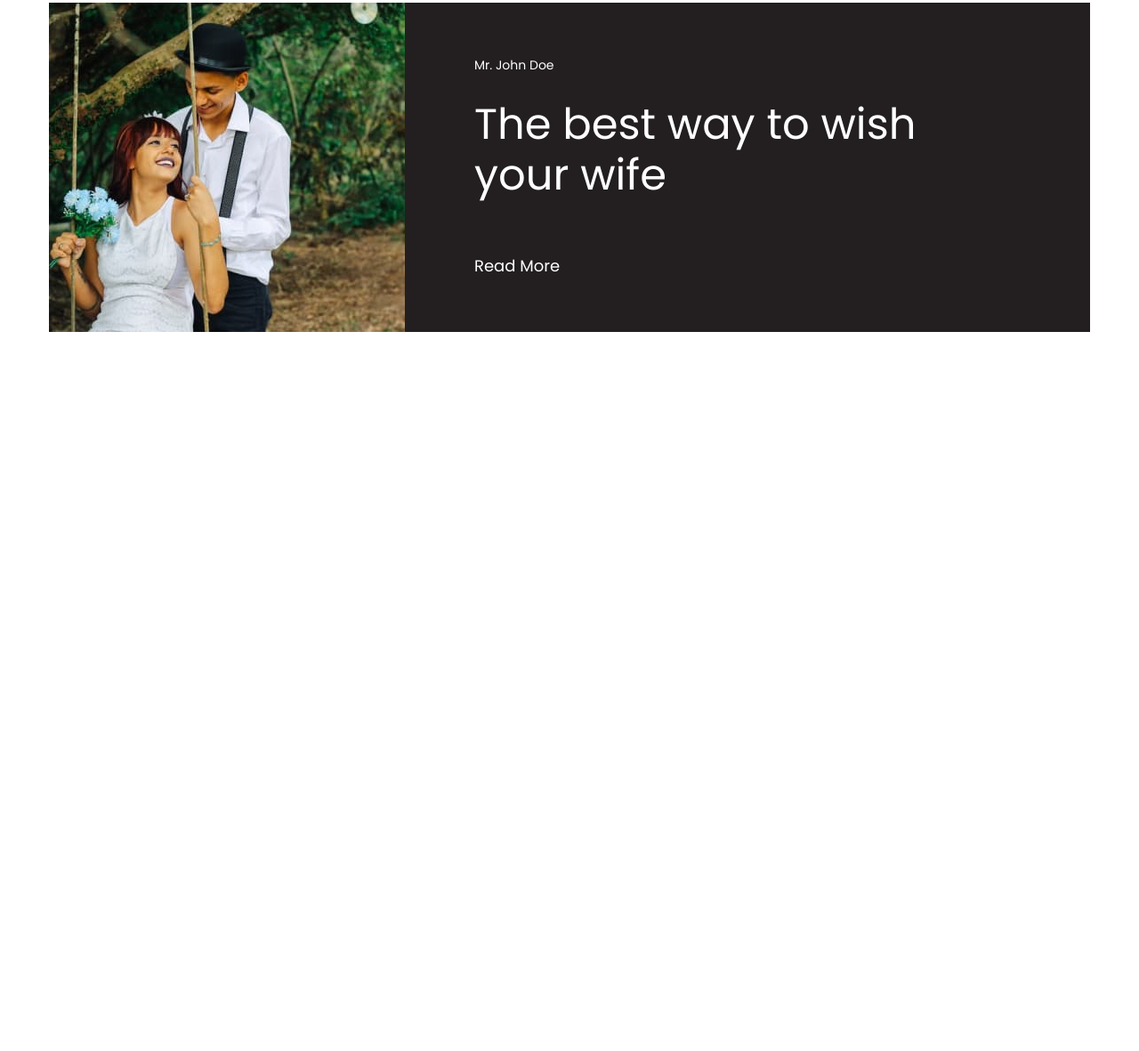
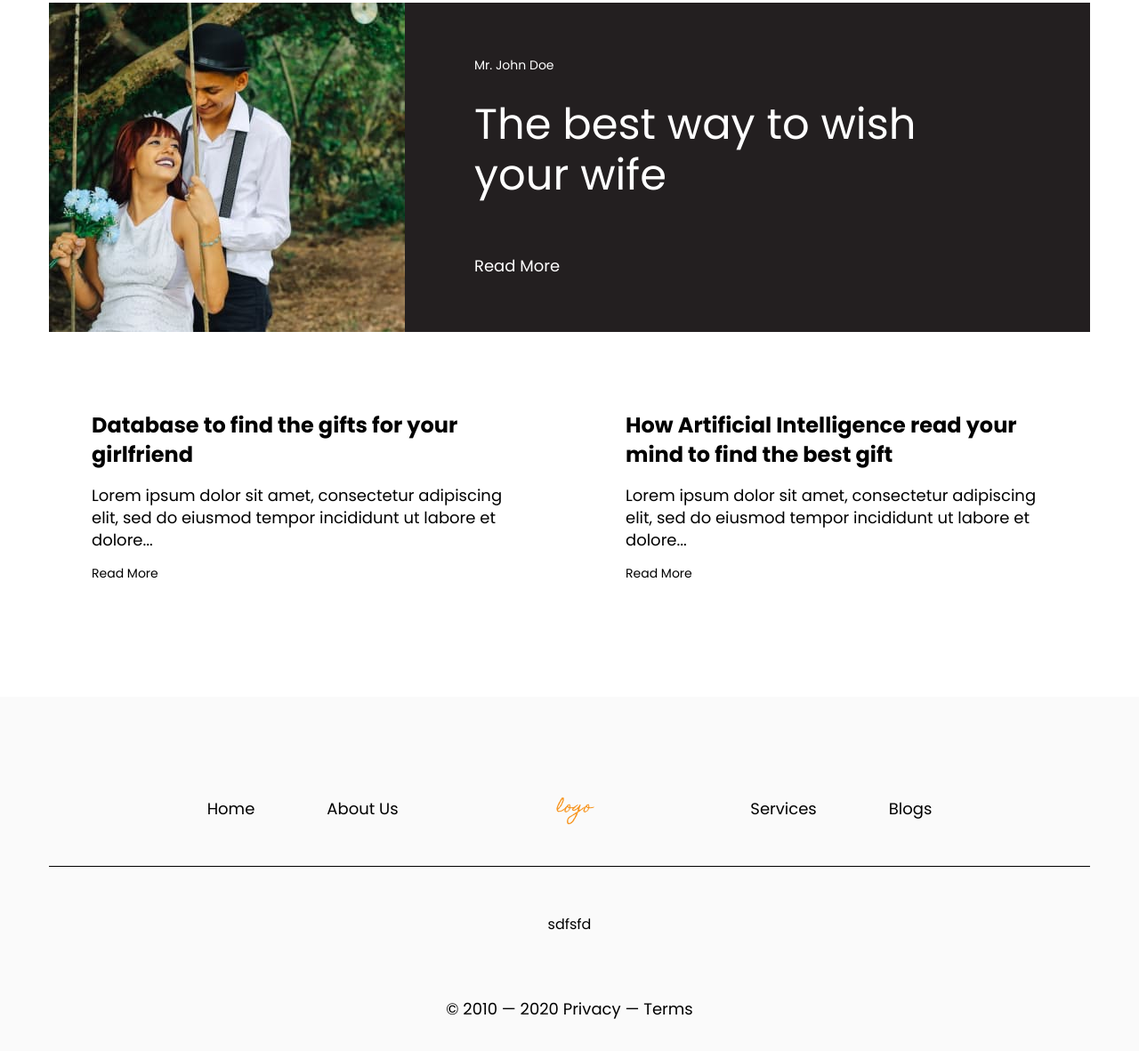
Before and after one commit to mpaukov/gift-practice, a plain HTML site: page index.html in a window 1280 px wide. Shown: the part 2503-3684 px from the top of the page at 89% size. Before the commit the page ends 2956 px from the top, so only its background shows below. Drawn offline with nearby package versions, Linux system fonts and the light colour scheme.

Commit message:
add footer

```diff
--- a/index.html
+++ b/index.html
@@ -210,8 +210,72 @@
               </div>
             </article>
           </a>
+          <ul class="list card__blog">
+            <li class="card__blog-item">
+              <a href="" class="link link__blog">
+                <article>
+                  <h2 class="title__article">
+                    Database to find the gifts for your girlfriend
+                  </h2>
+                  <p class="text__blog">
+                    Lorem ipsum dolor sit amet, consectetur adipiscing elit, sed
+                    do eiusmod tempor incididunt ut labore et dolore...
+                  </p>
+                  <p class="text__blog-link">Read More</p>
+                </article>
+              </a>
+            </li>
+            <li class="card__blog-item">
+              <a href="" class="link link__blog">
+                <article>
+                  <h2 class="title__article">
+                    How Artificial Intelligence read your mind to find the best
+                    gift
+                  </h2>
+                  <p class="text__blog">
+                    Lorem ipsum dolor sit amet, consectetur adipiscing elit, sed
+                    do eiusmod tempor incididunt ut labore et dolore...
+                  </p>
+                  <p class="text__blog-link">Read More</p>
+                </article>
+              </a>
+            </li>
+          </ul>
         </div>
       </section>
+      <footer class="footer">
+        <div class="container">
+          <div class="footer__thumb">
+            <ul class="list footer__items">
+              <li class="footer__item">
+                <a class="link link__footer" href="">Home</a>
+              </li>
+              <li class="footer__item">
+                <a class="link link__footer" href="">About Us</a>
+              </li>
+            </ul>
+            <a class="link logo" href="">logo</a>
+            <ul class="list footer__items">
+              <li class="footer__item">
+                <a class="link link__footer" href="">Services</a>
+              </li>
+              <li class="footer__item">
+                <a class="link link__footer" href="">Blogs</a>
+              </li>
+            </ul>
+          </div>
+          <ul class="list footer__social">
+            <li>
+              <a class="link" href="">sdfsfd</a>
+            </li>
+            <li></li>
+            <li></li>
+            <li></li>
+            <li></li>
+          </ul>
+        </div>
+        <p class="text__footer">&#169; 2010 — 2020 Privacy — Terms</p>
+      </footer>
     </main>
   </body>
 </html>
--- a/sass/components/_card.scss
+++ b/sass/components/_card.scss
@@ -19,3 +19,20 @@
     box-shadow: 10px 10px 15px rgba(0, 0, 0, 0.05);
   }
 }
+
+.card__blog {
+  display: flex;
+}
+
+.card__blog-item {
+  padding: 48px;
+
+  &:not(:last-child) {
+    margin-right: 30px;
+  }
+
+  &:hover,
+  &:focus-within {
+    box-shadow: 10px 10px 15px rgba(0, 0, 0, 0.05);
+  }
+}
--- a/sass/components/_links.scss
+++ b/sass/components/_links.scss
@@ -11,7 +11,6 @@
   height: 40px;
   color: $accent-color;
   border: 1px solid $accent-color;
-  box-sizing: border-box;
   border-radius: 5px;
 
   text-transform: uppercase;
@@ -52,7 +51,7 @@
 
   color: $accent-color;
   border: 1px solid $accent-color;
-  box-sizing: border-box;
+
   border-radius: 5px;
 
   text-transform: uppercase;
@@ -98,3 +97,12 @@
     border: 1px solid $main-text-color;
   }
 }
+
+.link__blog {
+  display: block;
+}
+
+.link__footer {
+  display: block;
+  padding: 53px 0;
+}
--- a/sass/components/_logo.scss
+++ b/sass/components/_logo.scss
@@ -8,4 +8,9 @@
   line-height: 2.17;
 
   color: $logo-color;
+
+  .footer & {
+    padding: 43px 0;
+    color: $accent-color;
+  }
 }
--- a/sass/components/_texts.scss
+++ b/sass/components/_texts.scss
@@ -30,6 +30,21 @@
   margin-bottom: 71px;
 }
 
+.text__blog {
+  font-size: 18px;
+  line-height: 1.4;
+  text-align: left;
+  margin-top: 0;
+  margin-bottom: 16px;
+}
+
+.text__blog-link {
+  margin: 0;
+  font-size: 14px;
+  line-height: 1.4;
+  text-align: left;
+}
+
 .text__name {
   margin-top: 0;
   margin-bottom: 27px;
@@ -44,3 +59,10 @@
   line-height: 1.4;
   color: $main-light-color;
 }
+
+.text__footer {
+  margin: 0;
+  font-size: 18px;
+  line-height: 1.4;
+  text-align: center;
+}
--- a/sass/components/_titles.scss
+++ b/sass/components/_titles.scss
@@ -30,3 +30,12 @@
   margin-top: 0;
   margin-bottom: 60px;
 }
+
+.title__article {
+  font-size: 24px;
+  line-height: 1.4;
+  text-align: left;
+  color: $main-text-color;
+  margin-top: 0;
+  margin-bottom: 16px;
+}
--- /dev/null
+++ b/sass/layouts/_footer.scss
@@ -0,0 +1,37 @@
+.footer {
+  padding-top: 62px;
+  padding-bottom: 35px;
+  background-color: $card-background-color;
+}
+
+.footer__items {
+  display: flex;
+  align-items: center;
+}
+
+.footer__item {
+  font-size: 18px;
+  line-height: 1.22;
+
+  color: $main-text-color;
+
+  &:not(:last-child) {
+    margin-right: 81px;
+  }
+}
+
+.footer__thumb {
+  display: flex;
+  justify-content: space-evenly;
+  align-items: center;
+
+  border-bottom: 1px solid $main-text-color;
+}
+
+.footer__social {
+  display: flex;
+  align-items: center;
+  justify-content: center;
+  margin-top: 56px;
+  margin-bottom: 73px;
+}
--- a/sass/layouts/_main-layouts.scss
+++ b/sass/layouts/_main-layouts.scss
@@ -1,3 +1,4 @@
 @import 'body';
 @import 'sections';
 @import 'articles';
+@import 'footer';
--- a/sass/layouts/_sections.scss
+++ b/sass/layouts/_sections.scss
@@ -47,6 +47,7 @@
   &__hero {
     display: flex;
     align-items: center;
+    margin-bottom: 40px;
   }
   &__thumb {
     width: 500px;
```
Also changed, not shown: css/main.css, css/main.min.css, images/new/facebook.svg (added), images/new/instagram.svg (added), images/new/pinterest.svg (added), images/new/twitter.svg (added), images/new/youtube.svg (added), 3 other files.
